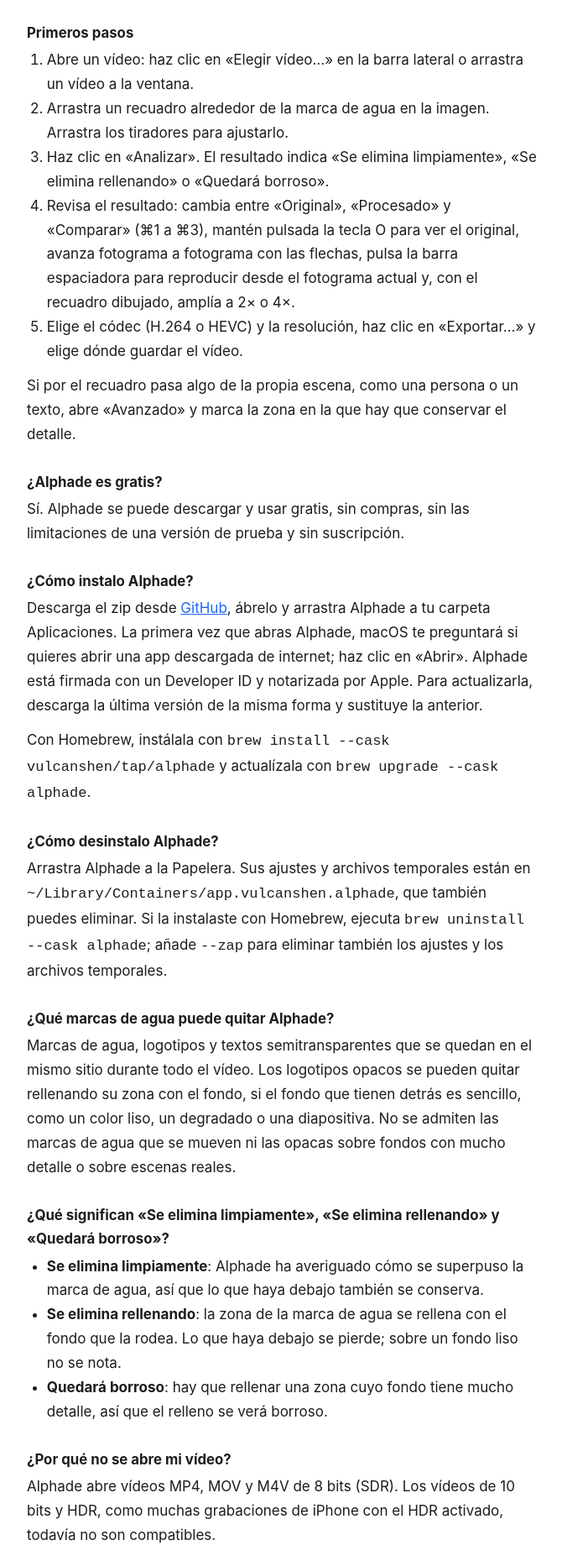
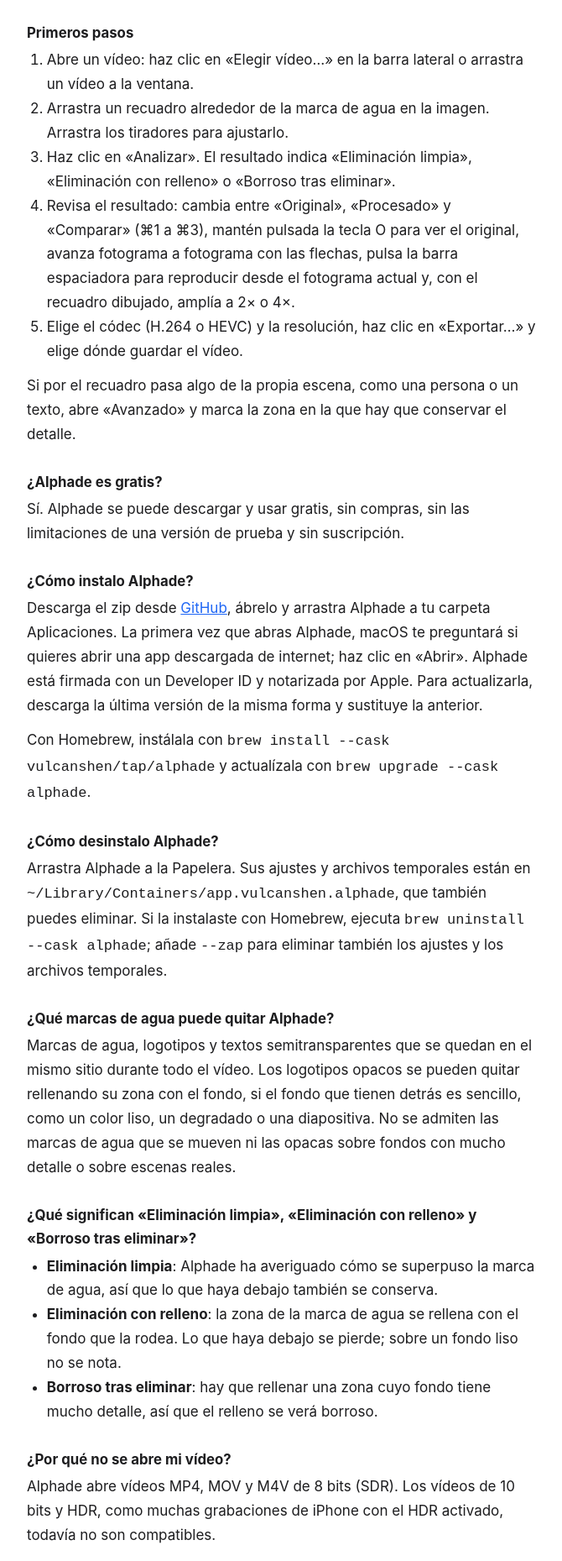
Before and after one commit to vulcanshen/vulcanshen.github.io, a plain HTML site: page alphade/support/es/index.html in a window 1280 px wide. Shown: the part 546-2405 px from the top of the page at 84% size, without its empty margins (304-974 px from the left). Drawn offline with Linux system fonts and the light colour scheme.

Commit message:
fix: Alphade's Spanish pages use the analysis names of 1.2.0
Alphade 1.2.0 renames the three analysis results in Spanish: «Eliminación limpia», «Eliminación con relleno» and «Borroso tras eliminar». The Spanish support page takes the new names, the promo page's step-analyze and app-compare shots are retaken in 1.2.0, and the shot's alt follows the app's line «Marca de agua deducida de 8 fotogramas». Sitemap dates for both pages move to today.

Co-Authored-By: Claude Opus 5.5 <noreply@anthropic.com>
Claude-Session: https://claude.ai/code/session_01XXRQkF8HAayBXZmr7T5ycL

```diff
--- a/alphade/support/es/index.html
+++ b/alphade/support/es/index.html
@@ -40,7 +40,7 @@
   <ol>
     <li>Abre un vídeo: haz clic en «Elegir vídeo…» en la barra lateral o arrastra un vídeo a la ventana.</li>
     <li>Arrastra un recuadro alrededor de la marca de agua en la imagen. Arrastra los tiradores para ajustarlo.</li>
-    <li>Haz clic en «Analizar». El resultado indica «Se elimina limpiamente», «Se elimina rellenando» o «Quedará borroso».</li>
+    <li>Haz clic en «Analizar». El resultado indica «Eliminación limpia», «Eliminación con relleno» o «Borroso tras eliminar».</li>
     <li>Revisa el resultado: cambia entre «Original», «Procesado» y «Comparar» (⌘1 a ⌘3), mantén pulsada la tecla O para ver el original, avanza fotograma a fotograma con las flechas, pulsa la barra espaciadora para reproducir desde el fotograma actual y, con el recuadro dibujado, amplía a 2× o 4×.</li>
     <li>Elige el códec (H.264 o HEVC) y la resolución, haz clic en «Exportar…» y elige dónde guardar el vídeo.</li>
   </ol>
@@ -59,11 +59,11 @@
   <h3>¿Qué marcas de agua puede quitar Alphade?</h3>
   <p>Marcas de agua, logotipos y textos semitransparentes que se quedan en el mismo sitio durante todo el vídeo. Los logotipos opacos se pueden quitar rellenando su zona con el fondo, si el fondo que tienen detrás es sencillo, como un color liso, un degradado o una diapositiva. No se admiten las marcas de agua que se mueven ni las opacas sobre fondos con mucho detalle o sobre escenas reales.</p>
 
-  <h3>¿Qué significan «Se elimina limpiamente», «Se elimina rellenando» y «Quedará borroso»?</h3>
+  <h3>¿Qué significan «Eliminación limpia», «Eliminación con relleno» y «Borroso tras eliminar»?</h3>
   <ul>
-    <li><strong>Se elimina limpiamente</strong>: Alphade ha averiguado cómo se superpuso la marca de agua, así que lo que haya debajo también se conserva.</li>
-    <li><strong>Se elimina rellenando</strong>: la zona de la marca de agua se rellena con el fondo que la rodea. Lo que haya debajo se pierde; sobre un fondo liso no se nota.</li>
-    <li><strong>Quedará borroso</strong>: hay que rellenar una zona cuyo fondo tiene mucho detalle, así que el relleno se verá borroso.</li>
+    <li><strong>Eliminación limpia</strong>: Alphade ha averiguado cómo se superpuso la marca de agua, así que lo que haya debajo también se conserva.</li>
+    <li><strong>Eliminación con relleno</strong>: la zona de la marca de agua se rellena con el fondo que la rodea. Lo que haya debajo se pierde; sobre un fondo liso no se nota.</li>
+    <li><strong>Borroso tras eliminar</strong>: hay que rellenar una zona cuyo fondo tiene mucho detalle, así que el relleno se verá borroso.</li>
   </ul>
 
   <h3>¿Por qué no se abre mi vídeo?</h3>
--- a/sitemap.xml
+++ b/sitemap.xml
@@ -3,7 +3,7 @@
   <url><loc>https://vulcanshen.github.io/</loc><lastmod>2026-11-27</lastmod></url>
   <url><loc>https://vulcanshen.github.io/alphade/</loc><lastmod>2026-11-17</lastmod></url>
   <url><loc>https://vulcanshen.github.io/alphade/de/</loc><lastmod>2026-11-17</lastmod></url>
-  <url><loc>https://vulcanshen.github.io/alphade/es/</loc><lastmod>2026-11-17</lastmod></url>
+  <url><loc>https://vulcanshen.github.io/alphade/es/</loc><lastmod>2026-11-27</lastmod></url>
   <url><loc>https://vulcanshen.github.io/alphade/fr/</loc><lastmod>2026-11-17</lastmod></url>
   <url><loc>https://vulcanshen.github.io/alphade/ja/</loc><lastmod>2026-11-17</lastmod></url>
   <url><loc>https://vulcanshen.github.io/alphade/ko/</loc><lastmod>2026-11-17</lastmod></url>
@@ -17,7 +17,7 @@
   <url><loc>https://vulcanshen.github.io/alphade/privacy/zh-Hant/</loc><lastmod>2026-11-06</lastmod></url>
   <url><loc>https://vulcanshen.github.io/alphade/support/</loc><lastmod>2026-11-06</lastmod></url>
   <url><loc>https://vulcanshen.github.io/alphade/support/de/</loc><lastmod>2026-11-06</lastmod></url>
-  <url><loc>https://vulcanshen.github.io/alphade/support/es/</loc><lastmod>2026-11-06</lastmod></url>
+  <url><loc>https://vulcanshen.github.io/alphade/support/es/</loc><lastmod>2026-11-27</lastmod></url>
   <url><loc>https://vulcanshen.github.io/alphade/support/fr/</loc><lastmod>2026-11-06</lastmod></url>
   <url><loc>https://vulcanshen.github.io/alphade/support/ja/</loc><lastmod>2026-11-06</lastmod></url>
   <url><loc>https://vulcanshen.github.io/alphade/support/ko/</loc><lastmod>2026-11-06</lastmod></url>
```
Also changed, not shown: alphade/es/index.html (+1 -1 lines), alphade/media/es/app-compare.jpg, alphade/media/es/step-analyze.jpg.
